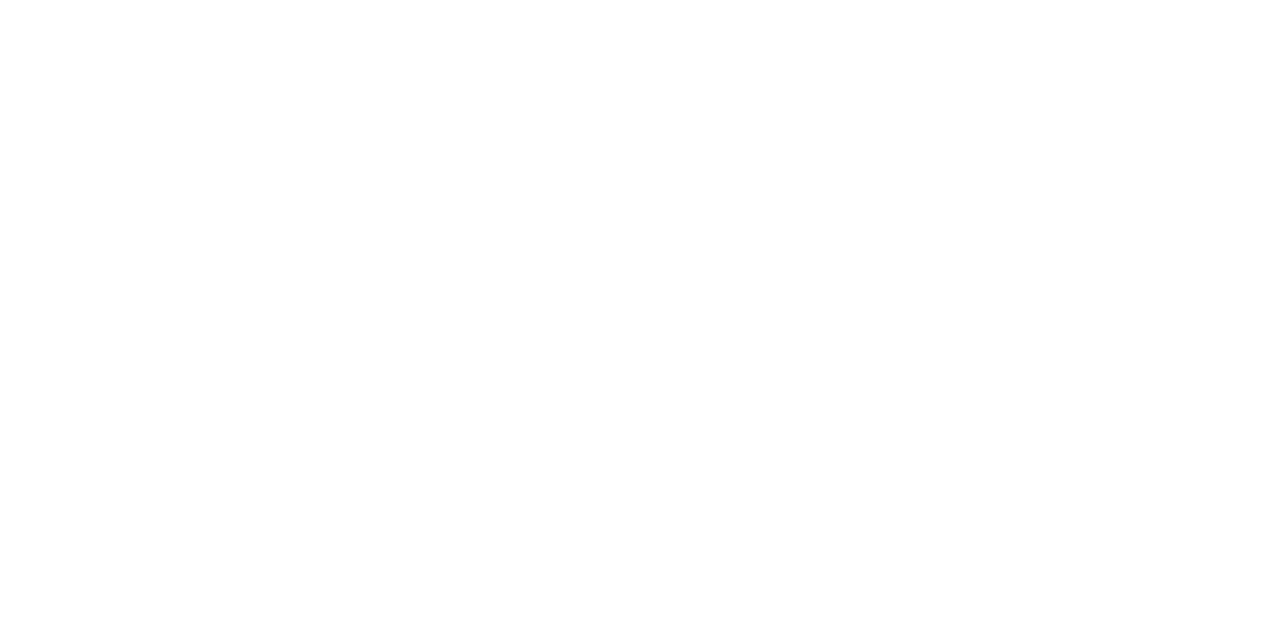
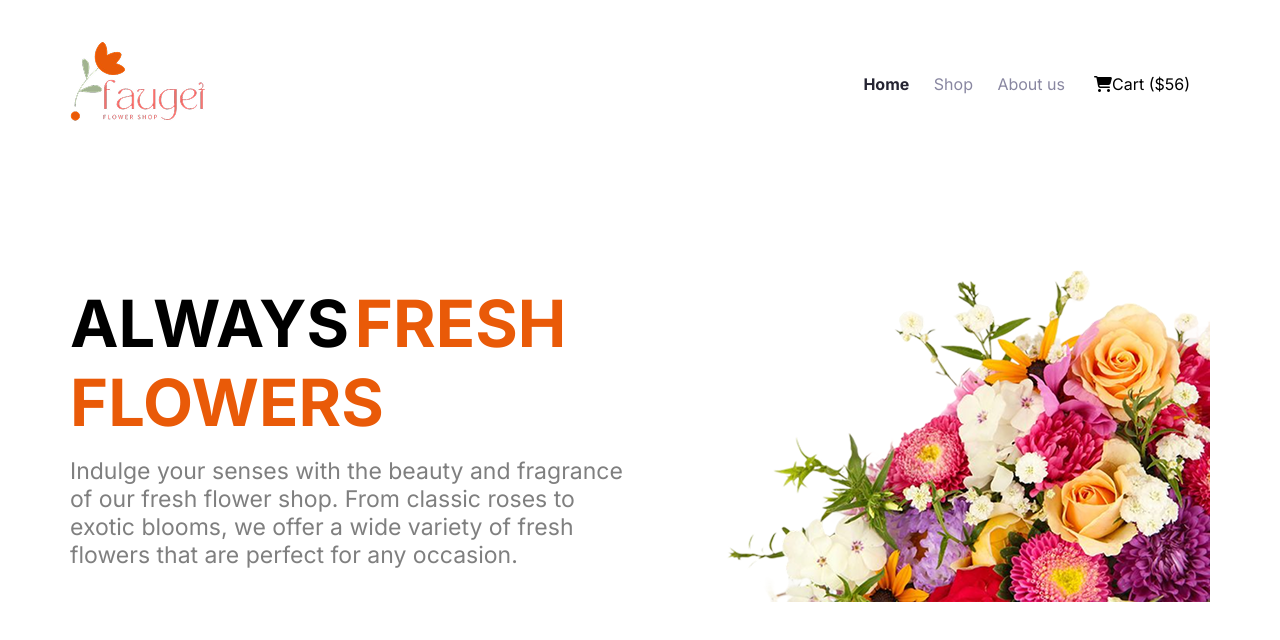
Before and after one commit to Mohsiiiin/PH-Assignment-Two-Faugei, a plain HTML site: page index.html in a window 1280 px wide. Drawn offline with Linux system fonts and the light colour scheme.

Commit message:
added nav or header title section

```diff
--- a/index.html
+++ b/index.html
@@ -10,9 +10,34 @@
 <link rel="preconnect" href="https://fonts.gstatic.com" crossorigin>
 <link href="https://fonts.googleapis.com/css2?family=Noto+Serif:ital,wght@0,100..900;1,100..900&display=swap" rel="stylesheet">
 <script src="https://kit.fontawesome.com/515a6a83e1.js" crossorigin="anonymous"></script>
+<link rel="stylesheet" href="style/faugei.css">
     <title>Faugei-shop</title>
 </head>
-<body>
+<body class="inter-font">
+    <section class="full-section">
+            <nav class="nav-section">
+                <div>
+                    <img src="./assets/logo.png" alt="">
+                </div>
+                <div>
+                    <ul>
+                        <il><a class="home" href="">Home</a></il>
+                        <il><a class="transfarent" href="">Shop</a></il>
+                        <il><a class="transfarent" href="">About us </a></il>
+                        <il><a class="cart" href=""><i class="fa-solid fa-cart-shopping"></i>Cart ($56)</a></il>
+                    </ul>
+                </div>
+            </nav>
 
+            <header class="head-section">
+                    <div>
+                        <h1 class="top-title"> <span class="title-one .noto-serif">ALWAYS</span> <span class="title-tomato">FRESH </span> <span class="title-tomato">FLOWERS</span></h1>
+                        <p class="top-sub-title">Indulge your senses with the beauty and fragrance of our fresh flower shop. From classic roses to exotic blooms, we offer a wide variety of fresh flowers that are perfect for any occasion. </p>
+                    </div>
+                    <div>
+                        <img src="./assets/hero-flower.png" alt="hero-flower">
+                    </div>
+            </header>
+    </section>
 </body>
 </html>
--- a/style/faugei.css
+++ b/style/faugei.css
@@ -1,5 +1,5 @@
 /* Font-Family-Style */
-.noto-serif-{
+.noto-serif{
   font-family: "Noto Serif", serif;
   font-optical-sizing: auto;
   font-style: normal;
@@ -10,3 +10,60 @@
   font-optical-sizing: auto;
   font-style: normal;
 }
+
+*{
+    margin: 0;
+    padding: 0;
+}
+.full-section{
+    max-width: 1140px;
+    margin: 0 auto;
+}
+
+/* Nav style */
+.nav-section{
+    display: flex;
+    justify-content: space-between;
+    align-items: center;
+    margin-top: 40px;
+    margin-bottom: 120px;
+}
+.nav-section a{
+text-decoration: none;
+margin-right: 20px;
+}
+.home{
+    font-size: 16px;
+    font-weight: bold;
+    color: #252432;
+}
+.transfarent{
+    font-size: 16px;
+    color: #8987a1;
+}
+.cart{
+    color: #000000;
+}
+
+/* head-section-style */
+.head-section{
+display: flex;
+align-items: center;
+}
+.title-one{
+    color:#000000;
+    font-size: 65px;
+    font-weight: bold;
+}
+.title-tomato{
+    color: #E95A08;
+    font-size: 65px;
+    font-weight: bold;
+}
+.top-title{
+    margin-bottom: 15px;
+}
+.top-sub-title{
+    color: rgba(0, 0, 0, 0.5);
+    font-size: 23px;
+}
```
